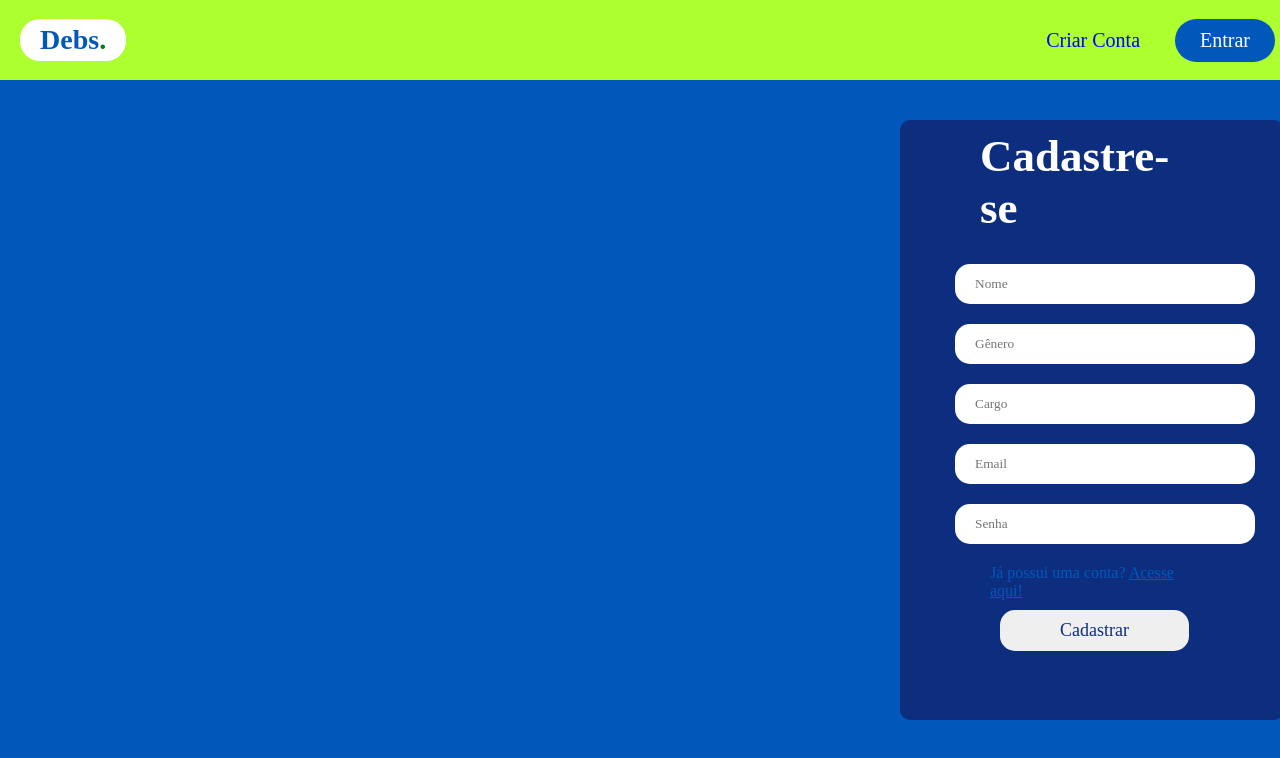
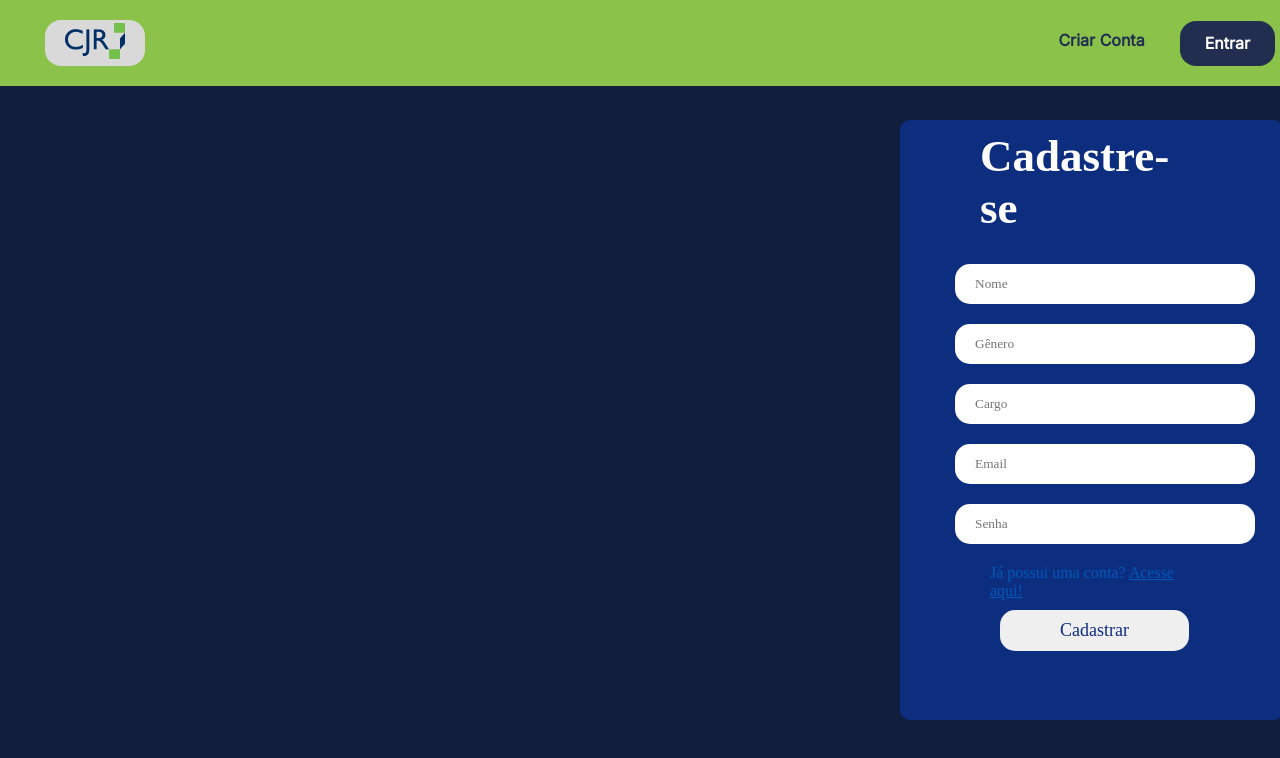
Before and after one commit to susannahgurgel/trainee23-cjr-grupo6, a plain HTML site: page cadastro.html in a window 1280 px wide. Drawn offline with Linux system fonts and the light colour scheme.

Commit message:
Add files via upload

```diff
--- a/cadastro.css
+++ b/cadastro.css
@@ -8,28 +8,24 @@
 }
 
 body {
-    background: #0258ba;
+    background: #111E3E;
 }
 header {
     width: 100%;
-    height: 80px;
-    background: greenyellow;
+    height: 86px;
+    position: fixed;
+    background: #8BC34A;
     display: flex;
     align-items: center;
     justify-content: space-between;
 }
 
 .logo {
-    font-size: 28px;
-    font-weight: bold;
-    color: #0258ba;
+    background: #D9D9D9;
+    border-radius: 16px;
     display: block;
-    background-color: white;
-    padding: 5px 20px;
-    border-radius: 20px;
-    margin: 0 20px;
-} span {
-    color: green;
+    margin: 0 45px;
+    padding: 3px 20px;
 }
 
 .barra-de-navegacao ul {
@@ -38,23 +34,31 @@ header {
 
 .barra-de-navegacao ul li a {
     display: block;
-    color: blue;
-    font-size: 20px;
+    color: #222E50;
     padding: 10px 25px;
-    border-radius: 50px;
     transition: 0.2s;
     margin: 0 5px;
+    font-family: 'Inter';
+    font-style: normal;
+    font-weight: 700;
+    font-size: 16px;
+    line-height: 19px;
 }
 
 .barra-de-navegacao ul li a.entrar{
     display: block;
-    background-color:#0258ba;
+    background-color:#222E50;
     color: white;
     font-size: 20px;
-    padding: 10px 25px;
-    border-radius: 50px;
+    padding: 13px 25px;
+    border-radius: 16px;
     transition: 0.2s;
     margin: 0 5px;
+    font-family: 'Inter';
+    font-style: normal;
+    font-weight: 700;
+    font-size: 16px;
+    line-height: 19px;
 }
 
 .cadastro {
--- a/cadastro.html
+++ b/cadastro.html
@@ -1,6 +1,9 @@
 <!DOCTYPE html>
 <html lang="pt-br">
 <head>
+    <style>
+        @import url('https://fonts.googleapis.com/css2?family=Inter&display=swap');
+        </style>
     <link rel="stylesheet" href="cadastro.css">
     <meta charset="UTF-8">
     <meta name="viewport" content="width=device-width, initial-scale=1.0">
@@ -8,7 +11,7 @@
 </head>
 <body>
     <header>
-        <div class="logo">Debs<span>.</span></div>
+        <div class="logo"><img src="cjr.png" alt="cjr"></div>
         <nav class="barra-de-navegacao">
             <ul>
                 <li>
```
Also changed, not shown: cjr.png (added).
